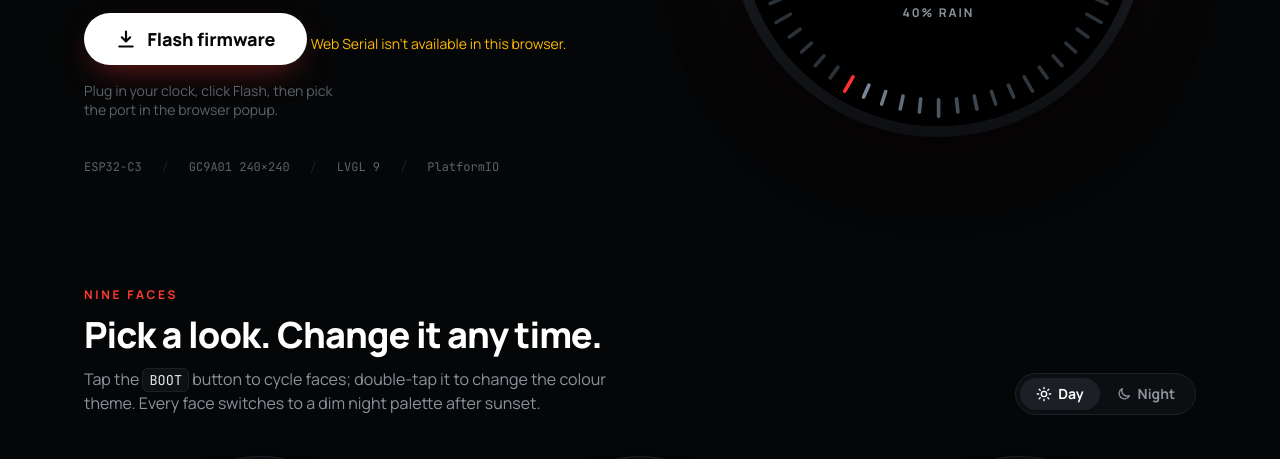
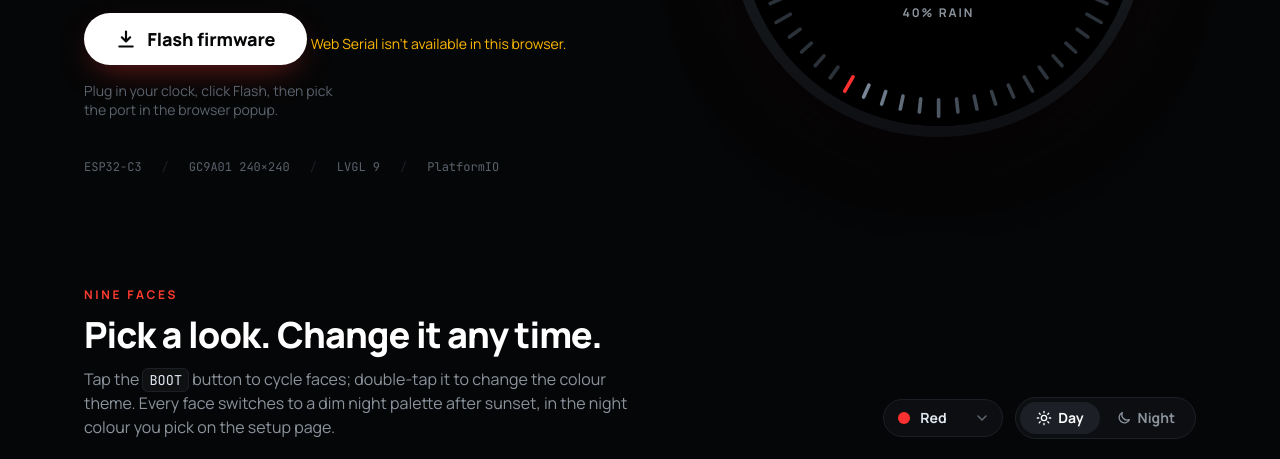
Before and after one commit to blakenoll/hackable-desktop-clock, a plain HTML site: page site/index.html in a window 1280 px wide. Shown: the part 440-899 px from the top of the page. Drawn offline with nearby package versions, Linux system fonts and the light colour scheme; files whose address does not match are found by name.

Commit message:
Flasher page: colour theme and night colour dropdowns for the face gallery
The host renderer now draws every face in each of the 7 colour themes and
3 night colours (docs/faces/themes/day-N.png, night-N.png); the Pages
workflow copies them into the site, and a dropdown next to the Day/Night
toggle switches between them, remembering a pick per mode.

Co-Authored-By: Claude Opus 5.5 <noreply@anthropic.com>

```diff
--- a/site/index.html
+++ b/site/index.html
@@ -100,7 +100,7 @@
     box-shadow: 0 0 0 1px #1c2026, 0 0 0 6px #0a0c0e, 0 0 0 7px #1c2026, 0 24px 48px -18px rgb(0 0 0 / .9);
     transition: transform .25s ease, box-shadow .25s ease;
   }
-  #faces[data-mode="night"] .face { --img: url(faces/night.png); }
+  .picker select option { background: #0c0e11; color: #eef1f4; }
   .face-card:hover .face { transform: translateY(-4px); box-shadow: 0 0 0 1px #2a3038, 0 0 0 6px #0a0c0e, 0 0 0 7px rgb(255 59 48 / .55), 0 28px 56px -18px rgb(0 0 0 / .95); }
   .face-card:hover figcaption { color: #fff; }
 
@@ -205,13 +205,21 @@
       <div>
         <p class="eyebrow text-accent">Nine faces</p>
         <h2 class="mt-3 text-3xl font-extrabold tracking-[-.025em] text-white md:text-4xl">Pick a look. Change it any time.</h2>
-        <p class="mt-3 max-w-xl text-ink">Tap the <span class="kbd">BOOT</span> button to cycle faces; double-tap it to change the colour theme. Every face switches to a dim night palette after sunset.</p>
+        <p class="mt-3 max-w-xl text-ink">Tap the <span class="kbd">BOOT</span> button to cycle faces; double-tap it to change the colour theme. Every face switches to a dim night palette after sunset, in the night colour you pick on the setup page.</p>
       </div>
+      <div class="flex flex-wrap items-center gap-3">
+      <label class="picker relative inline-flex items-center rounded-full border border-line bg-panel text-sm font-bold text-slate-200 transition hover:border-[#2a3038]">
+        <span id="swatch" class="pointer-events-none absolute left-3.5 h-3 w-3 rounded-full" style="background:#ff3030"></span>
+        <span id="picker-label" class="sr-only">Colour theme</span>
+        <select id="theme" aria-labelledby="picker-label" class="cursor-pointer appearance-none rounded-full bg-transparent py-2 pl-9 pr-9 outline-none focus-visible:ring-2 focus-visible:ring-accent/60"></select>
+        <svg viewBox="0 0 24 24" class="pointer-events-none absolute right-3 h-4 w-4 text-dim" fill="none" stroke="currentColor" stroke-width="2.4" stroke-linecap="round" stroke-linejoin="round"><path d="M6 9l6 6 6-6"/></svg>
+      </label>
       <div class="inline-flex rounded-full border border-line bg-panel p-1 text-sm font-bold" role="group" aria-label="Day or night">
         <button type="button" data-mode="day" class="mode inline-flex items-center gap-1.5 rounded-full px-4 py-1.5" aria-pressed="true">
           <svg viewBox="0 0 24 24" class="h-4 w-4" fill="none" stroke="currentColor" stroke-width="2" stroke-linecap="round"><circle cx="12" cy="12" r="4"/><path d="M12 2v2M12 20v2M2 12h2M20 12h2M4.9 4.9l1.4 1.4M17.7 17.7l1.4 1.4M4.9 19.1l1.4-1.4M17.7 6.3l1.4-1.4"/></svg>Day</button>
         <button type="button" data-mode="night" class="mode inline-flex items-center gap-1.5 rounded-full px-4 py-1.5" aria-pressed="false">
           <svg viewBox="0 0 24 24" class="h-4 w-4" fill="none" stroke="currentColor" stroke-width="2" stroke-linecap="round" stroke-linejoin="round"><path d="M20 14.5A8 8 0 019.5 4 8 8 0 1020 14.5z"/></svg>Night</button>
+      </div>
       </div>
     </div>
     <div id="faces" data-mode="day" class="mt-12 grid grid-cols-2 gap-x-6 gap-y-12 sm:grid-cols-3">
@@ -364,10 +372,37 @@
   }
   tick();
 
+  // Face gallery: colour theme (day) or night colour (night). Montages come from docs/tools/sim/render.sh
+  // (docs/faces/themes/day-N.png = THEMES[N], night-N.png = NIGHTS[N] in src/ui/theme.cpp).
+  const PALETTES = {
+    day: { label: 'Colour theme', options: [['Red', '#ff3030'], ['Amber', '#ffa010'], ['Mint', '#30e070'], ['Ice', '#20d0f0'], ['Orchid', '#ff4db8'], ['Mono', '#ffffff'], ['Ember', '#ff6a28']] },
+    night: { label: 'Night colour', options: [['Red', '#d01818'], ['Amber', '#c8780a'], ['Dim white', '#6e6e6e']] },
+  };
+  const faces = document.getElementById('faces'), select = document.getElementById('theme');
+  const picked = { day: 0, night: 0 };
+  let mode = 'day';
+  function showFaces() {
+    const i = picked[mode];
+    faces.dataset.mode = mode;
+    faces.style.setProperty('--img', `url(faces/themes/${mode}-${i}.png)`);
+    document.getElementById('swatch').style.background = PALETTES[mode].options[i][1];
+  }
+  function fillSelect() {
+    const p = PALETTES[mode];
+    document.getElementById('picker-label').textContent = p.label;
+    select.replaceChildren(...p.options.map(([name], i) => new Option(name, i, false, i === picked[mode])));
+    showFaces();
+  }
+  select.addEventListener('change', () => { picked[mode] = +select.value; showFaces(); });
   document.querySelectorAll('.mode').forEach(b => b.addEventListener('click', () => {
-    document.getElementById('faces').dataset.mode = b.dataset.mode;
+    mode = b.dataset.mode;
     document.querySelectorAll('.mode').forEach(o => o.setAttribute('aria-pressed', o === b));
+    fillSelect();
   }));
+  fillSelect();
+  // Warm the cache so switching themes doesn't flash empty circles.
+  addEventListener('load', () => Object.entries(PALETTES).forEach(([m, p]) =>
+    p.options.forEach((_, i) => { new Image().src = `faces/themes/${m}-${i}.png`; })));
 
   if (!('serial' in navigator)) document.getElementById('unsupported').classList.remove('hidden');
 </script>
```
Also changed, not shown: docs/faces/themes/day-0.png (added), docs/faces/themes/day-1.png (added), docs/faces/themes/day-2.png (added), docs/faces/themes/day-3.png (added), docs/faces/themes/day-4.png (added), docs/faces/themes/day-5.png (added), docs/faces/themes/day-6.png (added), docs/faces/themes/night-0.png (added), docs/faces/themes/night-1.png (added), docs/faces/themes/night-2.png (added), 4 other files.
